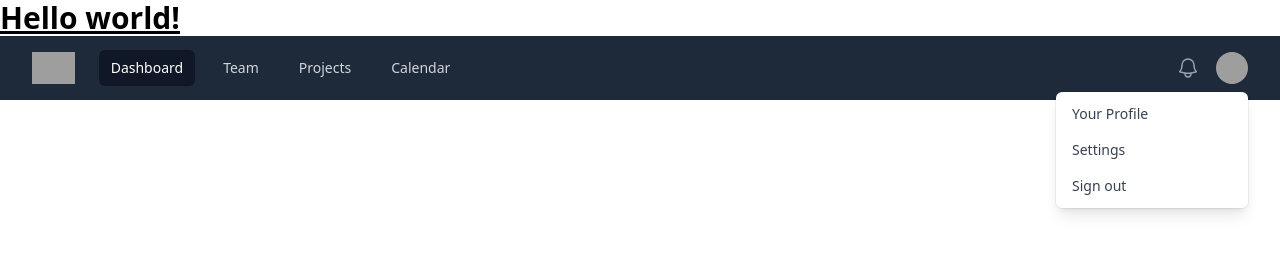
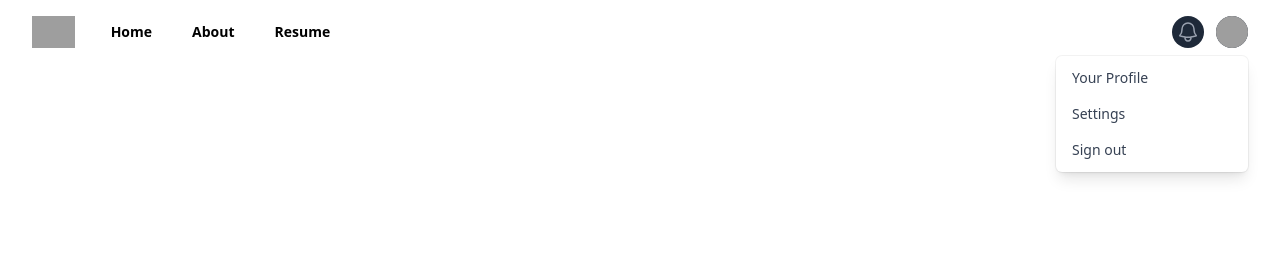
Before and after one commit to phpngn/phpngn, a website: page src/index.html in a window 1280 px wide. Drawn offline with Linux system fonts and the light colour scheme; grey boxes are pictures that could not be loaded.

Commit message:
Update index.html

```diff
--- a/src/index.html
+++ b/src/index.html
@@ -5,14 +5,9 @@
   <meta name="viewport" content="width=device-width, initial-scale=1.0">
   <link href="./output.css" rel="stylesheet">
 </head>
-<body>
-  <h1 class="text-3xl font-bold underline">
-    Hello world!
-  </h1>
-</body>
 
 
-<nav class="bg-gray-800">
+<nav class="bg-white-700">
   <div class="mx-auto max-w-7xl px-2 sm:px-6 lg:px-8">
     <div class="relative flex h-16 items-center justify-between">
       <div class="absolute inset-y-0 left-0 flex items-center sm:hidden">
@@ -45,10 +40,9 @@
         <div class="hidden sm:ml-6 sm:block">
           <div class="flex space-x-4">
             <!-- Current: "bg-gray-900 text-white", Default: "text-gray-300 hover:bg-gray-700 hover:text-white" -->
-            <a href="#" class="rounded-md bg-gray-900 px-3 py-2 text-sm font-medium text-white" aria-current="page">Dashboard</a>
-            <a href="#" class="rounded-md px-3 py-2 text-sm font-medium text-gray-300 hover:bg-gray-700 hover:text-white">Team</a>
-            <a href="#" class="rounded-md px-3 py-2 text-sm font-medium text-gray-300 hover:bg-gray-700 hover:text-white">Projects</a>
-            <a href="#" class="rounded-md px-3 py-2 text-sm font-medium text-gray-300 hover:bg-gray-700 hover:text-white">Calendar</a>
+            <a href="#" class="rounded-md bg-white-900 px-3 py-2 text-sm font-bold text-shadow-black" aria-current="page">Home</a>
+            <a href="#" class="rounded-md px-3 py-2 text-sm font-bold text-shadow-black hover:bg-gray-700 hover:text-white">About</a>
+            <a href="#" class="rounded-md px-3 py-2 text-sm font-bold text-shadow-black hover:bg-gray-700 hover:text-white">Resume</a>
           </div>
         </div>
       </div>
@@ -93,15 +87,15 @@
   </div>
 
   <!-- Mobile menu, show/hide based on menu state. -->
-  <div class="sm:hidden" id="mobile-menu">
+  <!-- <div class="sm:hidden" id="mobile-menu">
     <div class="space-y-1 px-2 pt-2 pb-3">
-      <!-- Current: "bg-gray-900 text-white", Default: "text-gray-300 hover:bg-gray-700 hover:text-white" -->
-      <a href="#" class="block rounded-md bg-gray-900 px-3 py-2 text-base font-medium text-white" aria-current="page">Dashboard</a>
+      <! Current: "bg-gray-900 text-white", Default: "text-gray-300 hover:bg-gray-700 hover:text-white" -->
+      <!-- <a href="#" class="block rounded-md bg-gray-900 px-3 py-2 text-base font-medium text-white" aria-current="page">Dashboard</a>
       <a href="#" class="block rounded-md px-3 py-2 text-base font-medium text-gray-300 hover:bg-gray-700 hover:text-white">Team</a>
       <a href="#" class="block rounded-md px-3 py-2 text-base font-medium text-gray-300 hover:bg-gray-700 hover:text-white">Projects</a>
       <a href="#" class="block rounded-md px-3 py-2 text-base font-medium text-gray-300 hover:bg-gray-700 hover:text-white">Calendar</a>
     </div>
-  </div>
+  </div> -
 </nav>
 
 </html>
```
